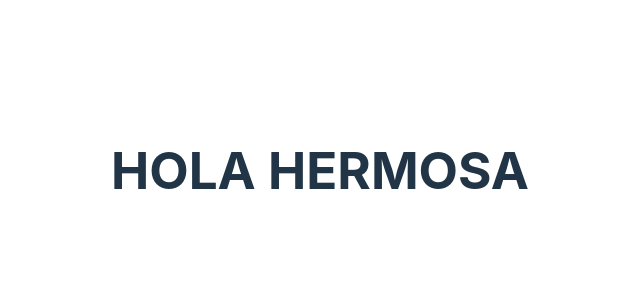
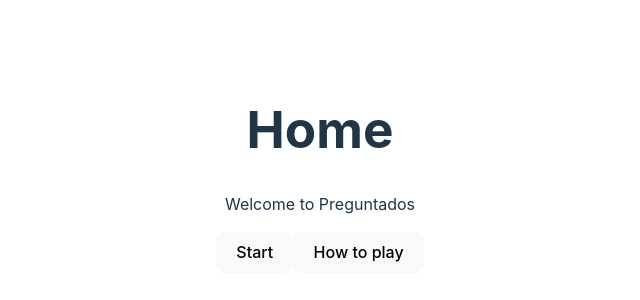
Before and after one commit to rodribolanos/unq-ui-rodrigo-bolanos-trabajo-final, a React (Vite) app in the folder preguntadosWEB/: page / in a window 1280 px wide. Shown: the part 230-530 px from the top of the page, without its empty margins (320-960 px from the left). Built offline with nearby package versions, Linux system fonts and the light colour scheme.

Commit message:
First try to Route and views.

```diff
--- a/preguntadosWEB/package.json
+++ b/preguntadosWEB/package.json
@@ -12,7 +12,8 @@
   "dependencies": {
     "axios": "^1.7.2",
     "react": "^18.3.1",
-    "react-dom": "^18.3.1"
+    "react-dom": "^18.3.1",
+    "react-router-dom": "^6.23.1"
   },
   "devDependencies": {
     "@types/react": "^18.3.3",
--- a/preguntadosWEB/src/App.jsx
+++ b/preguntadosWEB/src/App.jsx
@@ -1,11 +1,13 @@
 import './App.css'
+import Router from "./router/router.jsx";
+import {BrowserRouter} from "react-router-dom";
 
 function App() {
 
   return (
-    <>
-        <h1> HOLA HERMOSA </h1>
-    </>
+      <BrowserRouter>
+        <Router/>
+      </BrowserRouter>
   )
 }
 
--- /dev/null
+++ b/preguntadosWEB/src/router/router.jsx
@@ -0,0 +1,14 @@
+import Home from "../views/Home/Home.jsx";
+import {Route, Routes} from "react-router-dom";
+
+const RouterApp = () => (
+    <Routes>
+        <Route path ="/" element={<Home />}/>
+        {/*<Route path={"/difficulty"} element= {<Difficulty/>}/>*/}
+        {/*<Route path={"/questions"} element=  {<Questions/>}/>*/}
+        {/*<Route path={"/help"} element=  {<Help/>}/>*/}
+        {/*<Route path={"/finish"} element=  {<Finish/>}/>*/}
+    </Routes>
+);
+
+export default RouterApp
--- /dev/null
+++ b/preguntadosWEB/src/views/Home/Home.jsx
@@ -0,0 +1,15 @@
+const Home = () => {
+
+    return (
+        <div>
+            <h1>Home</h1>
+            <p>Welcome to Preguntados</p>
+            <div className='button-container'>
+                <button className='button'>Start</button>
+                <button className='button'>How to play</button>
+            </div>
+        </div>
+    );
+}
+
+export default Home
```
Also changed, not shown: 1 other file (tests, documents, lock files or other folders).
